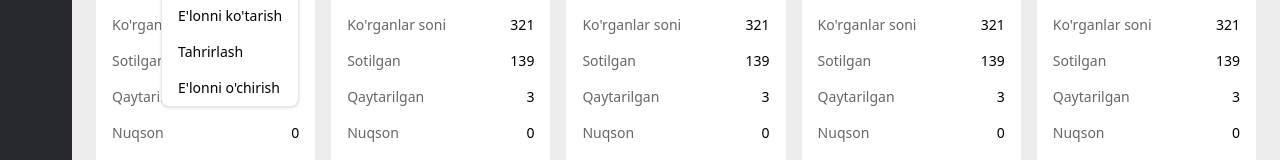
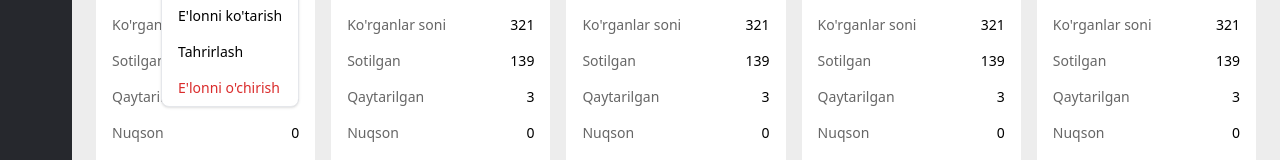
Before and after one commit to iamjamesfd/kiwi-admin-seller, a Vue app: page / in a window 1280 px wide. Both pictures are taken after a click on the element 292 px from the left and 375 px from the top of the page. Shown: the part 457-617 px from the top of the page. Built offline with nearby package versions, Linux system fonts and the light colour scheme.

Commit message:
some changes

```diff
--- a/src/components/common/ProductCard.vue
+++ b/src/components/common/ProductCard.vue
@@ -50,142 +50,9 @@ onClickOutside(target, () => {
             <li><RouterLink to="#" @click="console.log(21)">Sotuvda yo'q</RouterLink></li>
             <li><RouterLink to="#" @click="console.log(21)">E'lonni ko'tarish</RouterLink></li>
             <li><RouterLink to="#" @click="console.log(21)">Tahrirlash</RouterLink></li>
-            <li><RouterLink to="#" @click="console.log(21)">E'lonni o'chirish</RouterLink></li>
+            <li><RouterLink to="#" @click="console.log(21)" class="text-[#DA2C2C]">E'lonni o'chirish</RouterLink></li>
           </ul>
         </div>
-        <!-- s
-        <DropdownMenu>
-          <DropdownMenuTrigger as-child>
-            <div><Icon icon="iconamoon:menu-kebab-horizontal-bold" class="w-6 h-6 text-black"></Icon></div>
-          </DropdownMenuTrigger>
-          <DropdownMenuContent class="w-fit rounded-2xl">
-            <DropdownMenuGroup>
-              <DropdownMenuItem class="rounded-t-2xl">
-                <span>Sotuvda yo'q</span>
-              </DropdownMenuItem>
-              <DropdownMenuItem>
-                <span>Berkitish</span>
-              </DropdownMenuItem>
-              <DropdownMenuItem>
-                <span>E'lonni ko'tarish</span>
-              </DropdownMenuItem>
-              <DropdownMenuItem>
-                <span>Tahrirlash</span>
-              </DropdownMenuItem>
-              <DropdownMenuItem class="rounded-b-2xl">
-                <span class='text-[#FF6161]'>E'lonni o'chirish</span>
-              </DropdownMenuItem>
-
-              <DropdownMenuItem>
-                <CreditCard class="mr-2 h-4 w-4" />
-                <span>Billing</span>
-                <DropdownMenuShortcut>⌘B</DropdownMenuShortcut>
-              </DropdownMenuItem>
-              <DropdownMenuItem>
-                <Settings class="mr-2 h-4 w-4" />
-                <span>Settings</span>
-                <DropdownMenuShortcut>⌘S</DropdownMenuShortcut>
-              </DropdownMenuItem>
-              <DropdownMenuItem>
-                <Keyboard class="mr-2 h-4 w-4" />
-                <span>Keyboard shortcuts</span>
-                <DropdownMenuShortcut>⌘K</DropdownMenuShortcut>
-              </DropdownMenuItem>
-            </DropdownMenuGroup>
-            <DropdownMenuSeparator />
-            <DropdownMenuGroup>
-              <DropdownMenuItem>
-                <Users class="mr-2 h-4 w-4" />
-                <span>Team</span>
-              </DropdownMenuItem>
-              <DropdownMenuSub>
-                <DropdownMenuSubTrigger>
-                  <UserPlus class="mr-2 h-4 w-4" />
-                  <span>Invite users</span>
-                </DropdownMenuSubTrigger>
-                <DropdownMenuPortal>
-                  <DropdownMenuSubContent>
-                    <DropdownMenuItem>
-                      <Mail class="mr-2 h-4 w-4" />
-                      <span>Email</span>
-                    </DropdownMenuItem>
-                    <DropdownMenuItem>
-                      <MessageSquare class="mr-2 h-4 w-4" />
-                      <span>Message</span>
-                    </DropdownMenuItem>
-                    <DropdownMenuSeparator />
-                    <DropdownMenuItem>
-                      <PlusCircle class="mr-2 h-4 w-4" />
-                      <span>More...</span>
-                    </DropdownMenuItem>
-                  </DropdownMenuSubContent>
-                </DropdownMenuPortal>
-              </DropdownMenuSub>
-              <DropdownMenuItem>
-                <Plus class="mr-2 h-4 w-4" />
-                <span>New Team</span>
-                <DropdownMenuShortcut>⌘+T</DropdownMenuShortcut>
-              </DropdownMenuItem>
-
-            <DropdownMenuSeparator />
-            <DropdownMenuItem>
-              <Github class="mr-2 h-4 w-4" />
-              <span>GitHub</span>
-            </DropdownMenuItem>
-            <DropdownMenuItem>
-              <LifeBuoy class="mr-2 h-4 w-4" />
-              <span>Support</span>
-            </DropdownMenuItem>
-            <DropdownMenuItem disabled>
-              <Cloud class="mr-2 h-4 w-4" />
-              <span>API</span>
-            </DropdownMenuItem>
-            <DropdownMenuSeparator />
-            <DropdownMenuItem>
-              <LogOut class="mr-2 h-4 w-4" />
-              <span>Log out</span>
-              <DropdownMenuShortcut>⇧⌘Q</DropdownMenuShortcut>
-            </DropdownMenuItem>
-
-          </DropdownMenuGroup>
-          </DropdownMenuContent>
-        </DropdownMenu>
-        -->
-        <!-- <div class="dropdown dropdown-end dropdown-hover">
-        <div tabindex="0" role="button" class="m-1"></div>
-
-        <ul
-          tabindex="0"
-          class="dropdown-content -mt-1 z-[1] menu shadow border bg-white text-black rounded-box"
-        >
-          <li>
-            <a class="px-4 whitespace-nowrap active:!bg-slate-300 active:!text-black"
-              >Sotuvda yo'q</a
-            >
-          </li>
-          <li>
-            <a class="px-4 whitespace-nowrap active:!bg-slate-300 active:!text-black"
-              >Berkitish</a
-            >
-          </li>
-          <li>
-            <a class="px-4 whitespace-nowrap active:!bg-slate-300 active:!text-black"
-              >E'lonni ko'tarish</a
-            >
-          </li>
-          <li>
-            <a class="px-4 whitespace-nowrap active:!bg-slate-300 active:!text-black"
-              >Tahrirlash</a
-            >
-          </li>
-          <li>
-            <a
-              class="px-4 whitespace-nowrap text-[#DA2C2C] active:!bg-slate-300 active:!text-[#DA2C2C]"
-              >E'lonni o'chirish</a
-            >
-          </li>
-        </ul>
-      </div> -->
       </div>
       <div class="text-black">
         <div class="flex items-center justify-between py-2 font-light">
```
